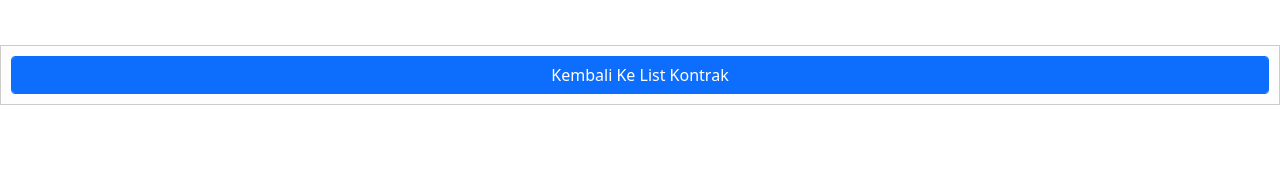
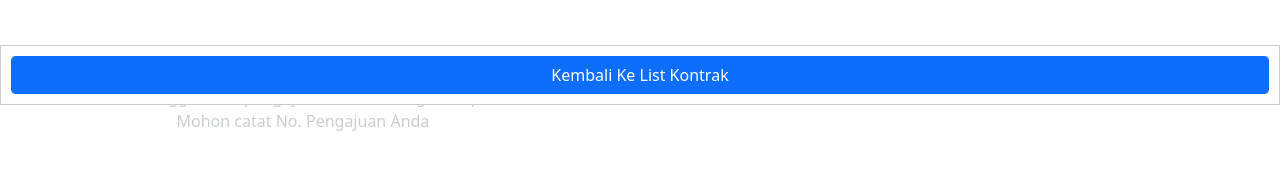
Before and after one commit to ImamSatriyadi/webviewfina, an Angular app: page /success/1/1 in a window 1280 px wide. Shown: the part 695-864 px from the top of the page. Built offline with nearby package versions, Linux system fonts and the light colour scheme; no server answers.

Commit message:
remove no pengajuan

```diff
--- a/src/app/components/list-kontrak/list-kontrak.component.html
+++ b/src/app/components/list-kontrak/list-kontrak.component.html
@@ -14,9 +14,6 @@
             </div>
             <div  *ngIf="listKontrak.pengajuan_overkredit != 'NULL'" class="alert alert-success mt-2" style="font-size:small;">
                 <i class="fa fa-check-circle" style="margin-right: 5px;"></i> {{listKontrak.pengajuan_overkredit}}
-                <br>
-                <br>
-                No. Pengajuan : OVK2022-{{showId(listKontrak.no_kontrak)}}
             </div>
 
         </div>
--- a/src/app/components/list-kontrak/list-kontrak.component.ts
+++ b/src/app/components/list-kontrak/list-kontrak.component.ts
@@ -41,12 +41,10 @@ export class ListKontrakComponent implements OnInit {
   }
 
   showId(no_kontrak:string){
-     this.apiservice.getIdNewCustomer(no_kontrak)
+     return this.apiservice.getIdNewCustomer(no_kontrak)
     .subscribe((res:any)=>{
-      this.id=res;
       })
 
-      return this.id;
   }
   rollBack(){
     return this.apiservice.rollBack()
--- a/src/app/components/success-page/success-page.component.html
+++ b/src/app/components/success-page/success-page.component.html
@@ -6,8 +6,9 @@
     <div class="row" style="text-align: center;padding: 5px;margin-top:20% ;">
         <i class="fa fa-check-circle align-middle" style="color: aquamarine;font-size:150px;"></i>
     </div>
-    <div class="row" style="text-align: center;padding: 5px;margin-top:20% ;font-size: medium;color:#CACDD1 ;">
-        Mohon tunggu, data pengajuan anda sedang kami proses
+    <div class="row" style="text-align: center;padding: 15px;margin-top:20% ;font-size: medium;color:#CACDD1 ;">
+        Mohon tunggu, data pengajuan anda sedang kami proses <br>
+        Mohon catat No. Pengajuan Anda
     </div>
 </div>
 
```
